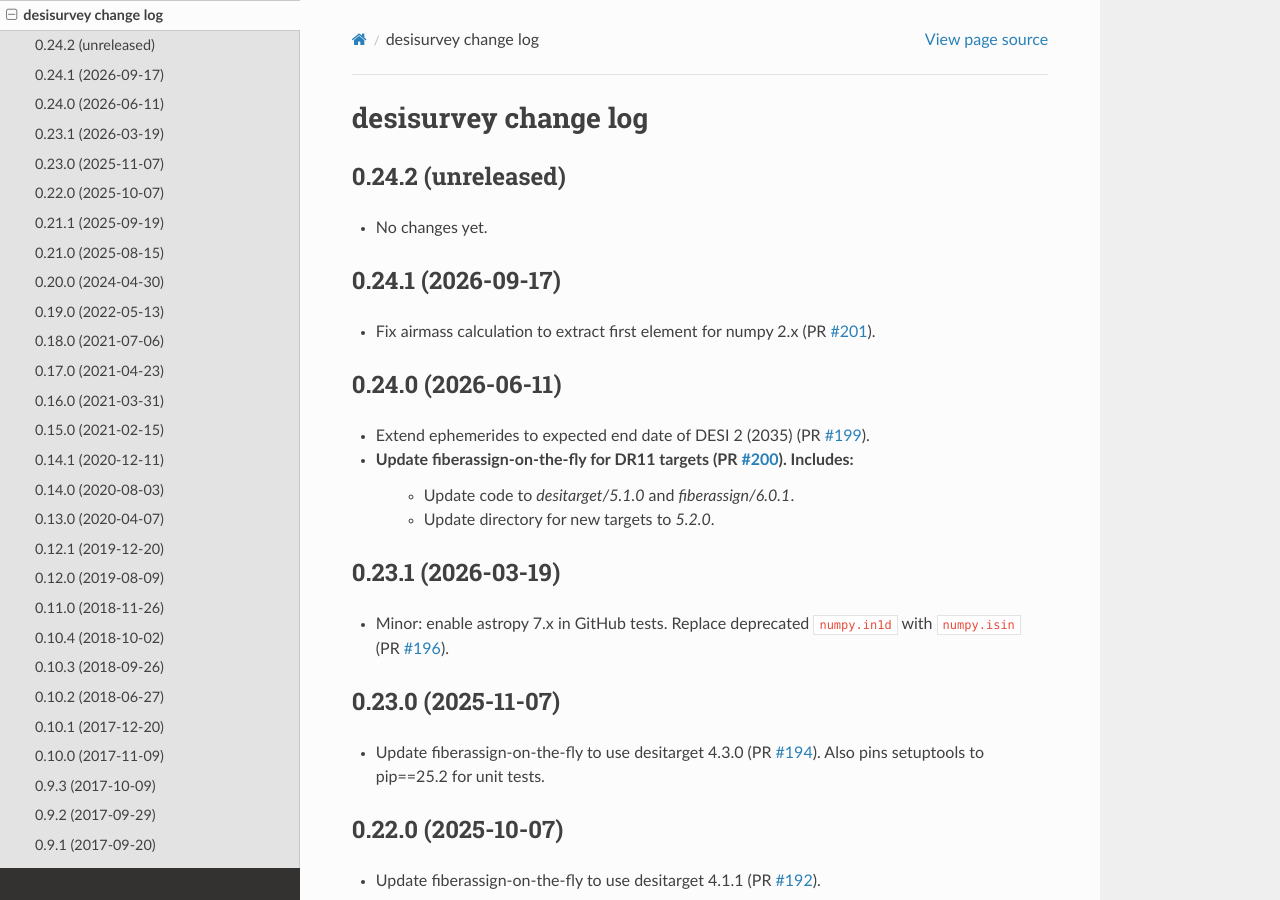
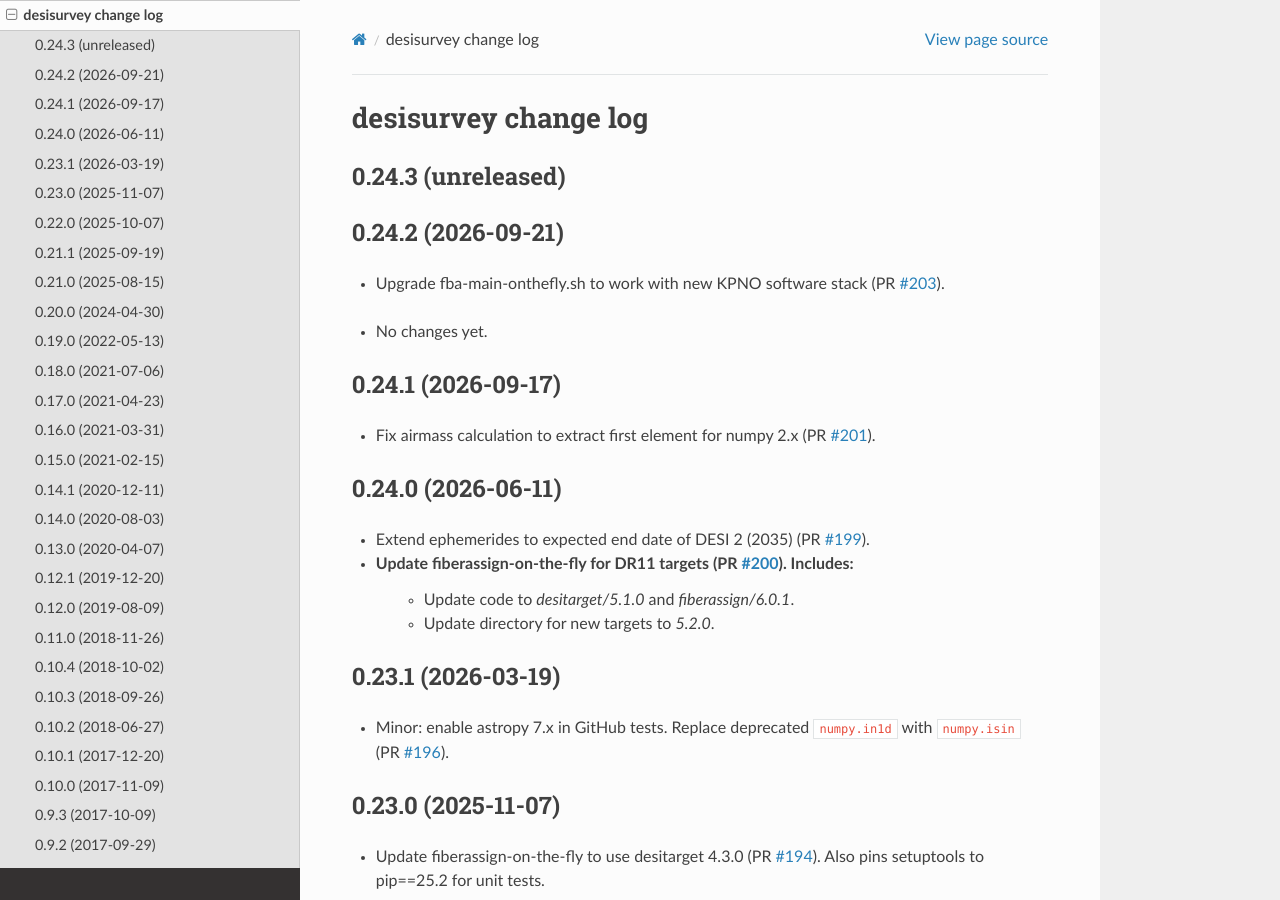
Before and after one commit to desihub/desisurvey, a Sphinx documentation site: the page built from doc/changes.rst, in a window 1280 px wide and 900 px high. Built offline with Sphinx 7.4.7 and the Read the Docs theme 3.1.0, drawn with Linux system fonts in a browser that asks for light colours.

Commit message:
update release notes and version for desisurvey/0.24.2

```diff
--- a/doc/changes.rst
+++ b/doc/changes.rst
@@ -2,8 +2,15 @@
 desisurvey change log
 =====================
 
-0.24.2 (unreleased)
+0.24.3 (unreleased)
 -------------------
+
+0.24.2 (2026-09-21)
+-------------------
+
+* Upgrade fba-main-onthefly.sh to work with new KPNO software stack (PR `#203`_).
+
+.. _`#203`: https://github.com/desihub/desisurvey/pull/203
 
 * No changes yet.
 
--- a/py/desisurvey/_version.py
+++ b/py/desisurvey/_version.py
@@ -1 +1 @@
-__version__ = '0.24.1.post1290'
+__version__ = '0.24.2'
```
Also changed, not shown: 1 other file.
